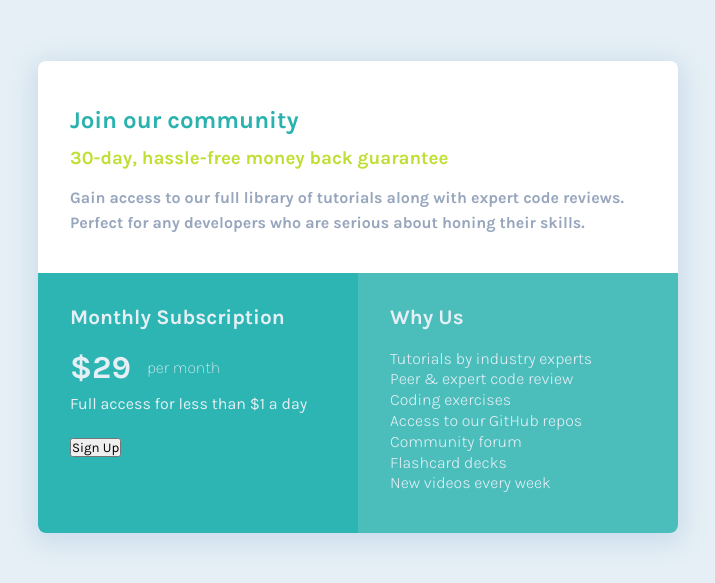
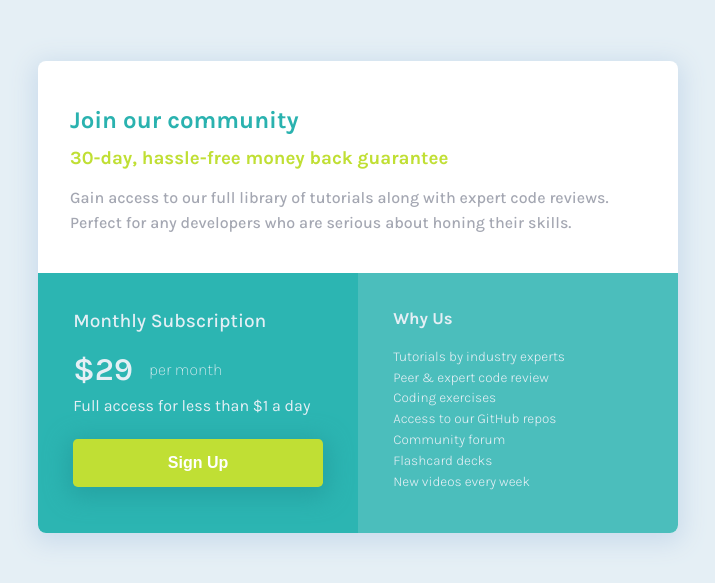
Before and after one commit to edwin-hudson/single-price-grid, a plain HTML site: page index.html in a window 1280 px wide. Shown: the part 103-686 px from the top of the page, without its empty margins (282-997 px from the left). Drawn offline with Linux system fonts and the light colour scheme.

Commit message:
Update button class and refine styles for consistency and improved design

```diff
--- a/index.html
+++ b/index.html
@@ -28,7 +28,7 @@
                         <h5 class="status">per month</h5>
                     </div>
                     <h4 class="access">Full access for less than &dollar;1 a day</h4>
-                    <button class="sign-up" type="button">Sign Up</button>
+                    <button class="btn" type="button">Sign Up</button>
                 </div>
                 <div class="wrapper wrap2">
                     <h2 class="title">Why Us</h2>
--- a/style.css
+++ b/style.css
@@ -9,19 +9,20 @@
 /* ### Neutral */
 
 --Light-Gray: hsl(204, 43%, 93%);
---Grayish-Blue: hsl(218, 22%, 67%);
+--Grayish-Blue: hsl(226, 8%, 67%);
 --White: hsl(0, 0%, 100%);
 --Shadow: 0 5px 25px 5px hsl(209, 46%, 86%);
+--Shadow2: 0 5px 25px 5px hsl(180, 63%, 39%);
 }
 
 * {
     margin: 0;
     padding: 0;
     box-sizing: border-box;
-    font-family: "Karla", sans-serif;
 }
 
 body {
+    font-family: "Karla", sans-serif;
     display: flex;
     flex-direction: column;
     align-items: center;
@@ -67,6 +68,7 @@ article {
 .section.card1 .desc {
     color: var(--Grayish-Blue);
     line-height: 1.6rem;
+    font-weight: 500;
 }
 
 .section.card2 {
@@ -80,12 +82,12 @@ article {
 .wrapper.wrap1 {
     background: var(--Cyan2);
     width: 50%;
-    padding: 2rem;
+    padding: 2.2rem;
 }
 
 .wrap1 .title {
-    font-size: 1.3rem;
-    font-weight: 700;
+    font-size: 1.2rem;
+    font-weight: 500;
     color: var(--Light-Gray);
     padding-bottom: 1.2rem;
 }
@@ -100,6 +102,7 @@ article {
 
 .pricing .fee {
     font-size: 2rem;
+    font-weight: 600;
     color: var(--Light-Gray);
 }
 
@@ -119,18 +122,32 @@ article {
 .wrapper.wrap2 {
     background: var(--Cyan3);
     width: 50%;
-    padding: 2rem;
+    padding: 2.2rem;
 }
 
 .wrap2 .title {
-    font-size: 1.3rem;
+    font-size: 1.05rem;
     padding-bottom: 1.2rem;
     color: var(--Light-Gray)
 }
 
 .section.card2 .sub-title {
-    font-size: 1rem;
+    font-size: 0.85rem;
     font-weight: 300;
     line-height: 1.3rem;
     color: var(--Light-Gray);
 }
+
+button {
+    border: none;
+    outline: none;
+    font-size: 1rem;
+    font-weight: 600;
+    width: 100%;
+    height: 3rem;
+    background: var(--Bright-Yellow);
+    color: var(--White);
+    box-shadow: var(--Shadow2);
+    border-radius: 0.3rem;
+    cursor: pointer;
+}
```
